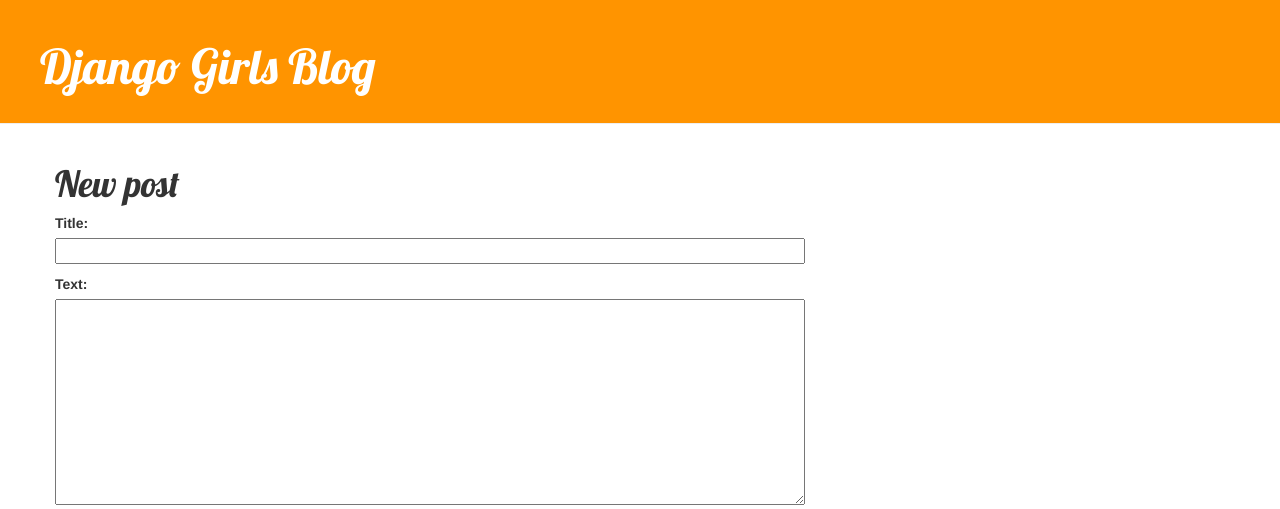
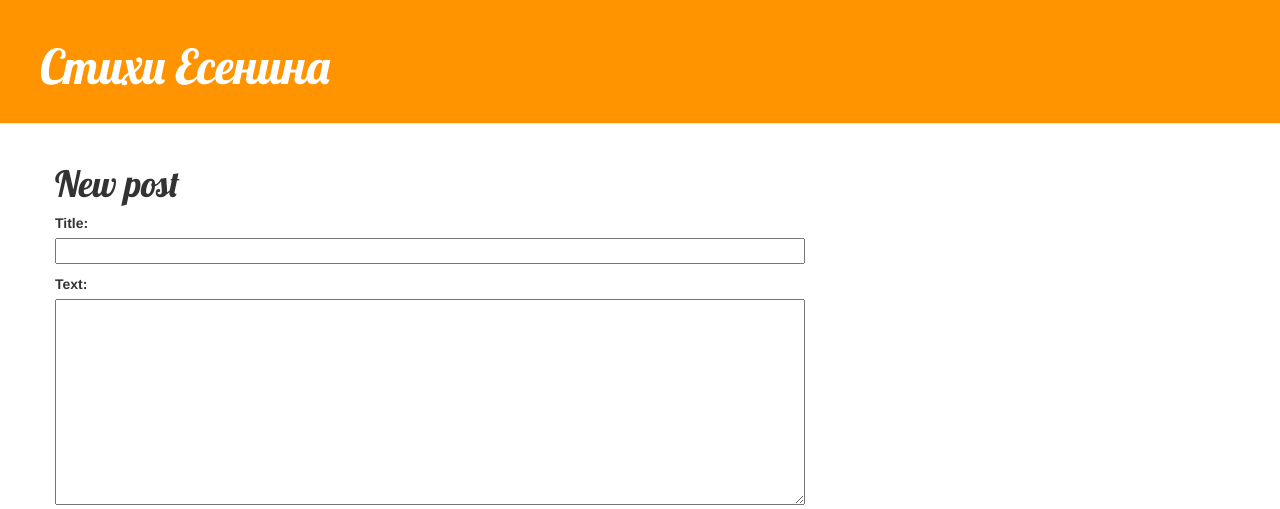
Before and after one commit to sabyrbekov/django_girls_tutorial, a Django app: page /post/new/ in a window 1280 px wide. Shown: the top 509 px of the page. Run offline with Django 3.2, Linux system fonts and the light colour scheme; some libraries are stand-ins or nearby versions.

Commit message:
Last commit 2.

```diff
--- a/blog/templates/blog/base.html
+++ b/blog/templates/blog/base.html
@@ -10,14 +10,14 @@
 
     <meta charset="UTF-8">
     <meta name="viewport" content="width=device-width, initial-scale=1.0">
-    <title>Django Girls blog</title>
+    <title>Стихи Есенина</title>
 </head>
 <body>
     <div class="page-header">
     {% if user.is_authenticated %}
         <a href="{% url 'post_new' %}" class="top-menu"><span class="glyphicon glyphicon-plus"></span></a>
     {% endif %}
-        <h1><a href="/">Django Girls Blog</a></h1>
+        <h1><a href="/">Стихи Есенина</a></h1>
     </div>
     <div class="content container">
         <div class="row">
```
